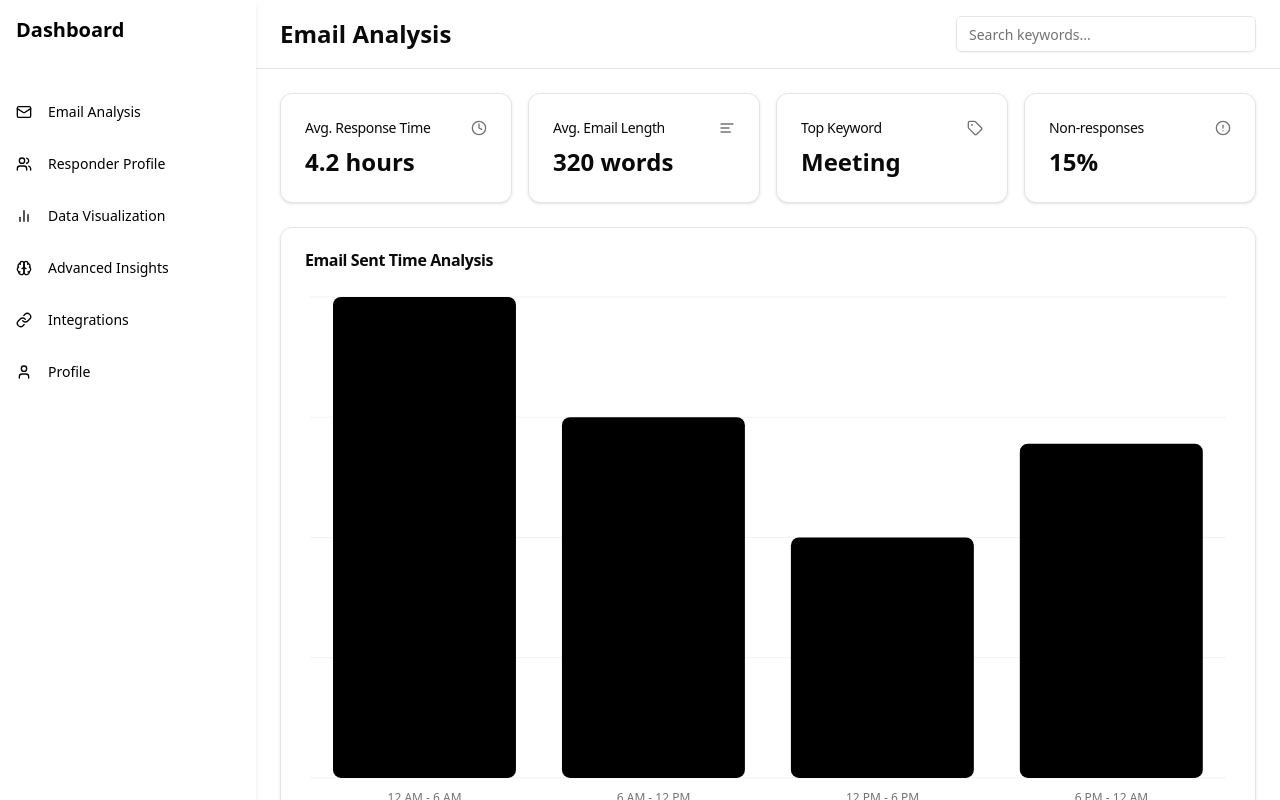
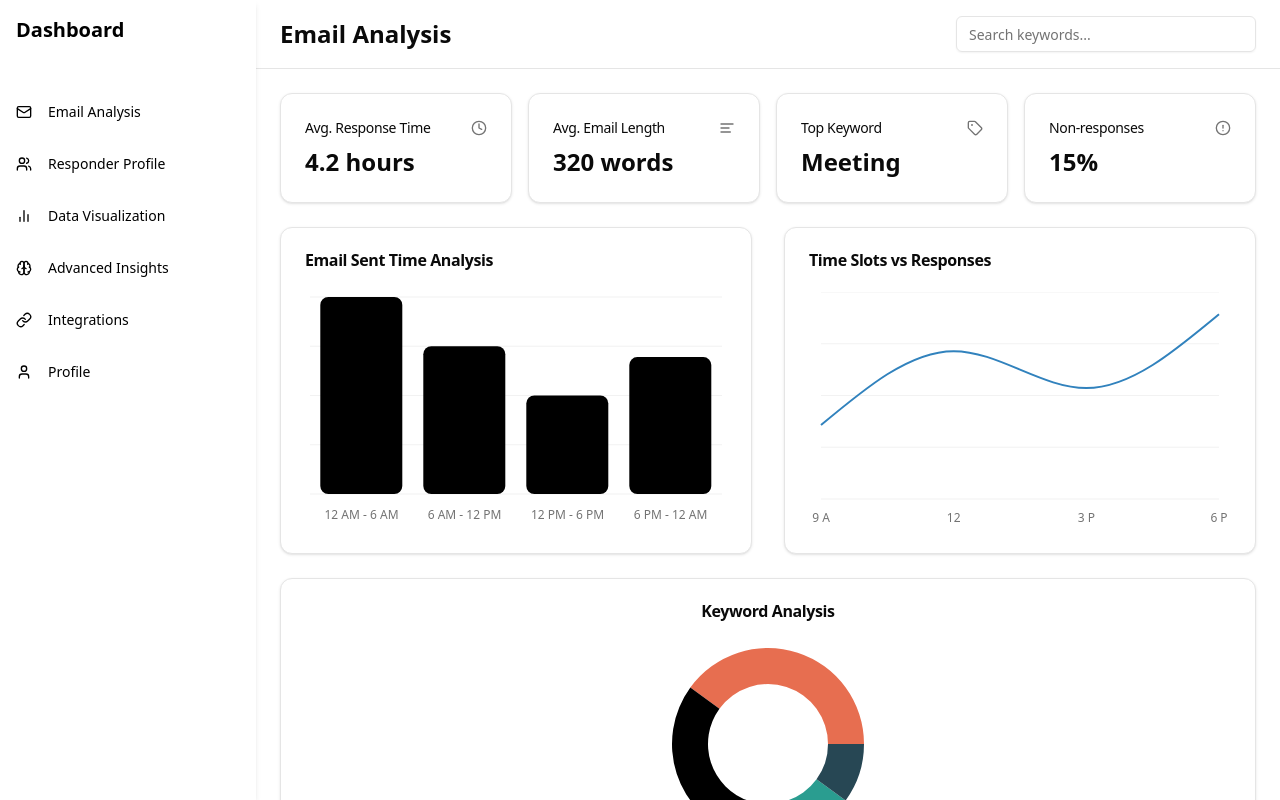
Before and after one commit to yokohailemariam/email-analytics, a React (Vite) app: page /#/dashboard in a window 1280 px wide. Built offline with nearby package versions, Linux system fonts and the light colour scheme.

Commit message:
Refactor LineChart component and add PieChart component
- Refactor LineChart component to improve code structure and remove unused imports
- Add PieChart component to display keyword analysis

```diff
--- a/src/components/charts/LineChart.tsx
+++ b/src/components/charts/LineChart.tsx
@@ -1,16 +1,6 @@
-"use client";
-
-import { TrendingUp } from "lucide-react";
 import { CartesianGrid, Line, LineChart, XAxis } from "recharts";
 
-import {
-  Card,
-  CardContent,
-  CardDescription,
-  CardFooter,
-  CardHeader,
-  CardTitle,
-} from "@/components/ui/card";
+import { Card, CardContent, CardHeader, CardTitle } from "@/components/ui/card";
 import {
   ChartConfig,
   ChartContainer,
@@ -18,30 +8,25 @@ import {
   ChartTooltipContent,
 } from "@/components/ui/chart";
 
-export const description = "A line chart";
+interface LineChartProps {
+  title: string;
+  dataKeyXAxis: string;
+  dataKeyBar: string;
+  chartConfig: ChartConfig;
+  chartData?: unknown[];
+}
 
-const chartData = [
-  { month: "January", desktop: 186 },
-  { month: "February", desktop: 305 },
-  { month: "March", desktop: 237 },
-  { month: "April", desktop: 73 },
-  { month: "May", desktop: 209 },
-  { month: "June", desktop: 214 },
-];
-
-const chartConfig = {
-  desktop: {
-    label: "Desktop",
-    color: "hsl(var(--chart-1))",
-  },
-} satisfies ChartConfig;
-
-export function Component() {
+export function LineChartComponent({
+  title,
+  dataKeyXAxis,
+  dataKeyBar,
+  chartConfig,
+  chartData,
+}: LineChartProps) {
   return (
     <Card>
       <CardHeader>
-        <CardTitle>Line Chart</CardTitle>
-        <CardDescription>January - June 2024</CardDescription>
+        <CardTitle>{title}</CardTitle>
       </CardHeader>
       <CardContent>
         <ChartContainer config={chartConfig}>
@@ -55,7 +40,7 @@ export function Component() {
           >
             <CartesianGrid vertical={false} />
             <XAxis
-              dataKey="month"
+              dataKey={dataKeyXAxis}
               tickLine={false}
               axisLine={false}
               tickMargin={8}
@@ -66,23 +51,15 @@ export function Component() {
               content={<ChartTooltipContent hideLabel />}
             />
             <Line
-              dataKey="desktop"
+              dataKey={dataKeyBar}
               type="natural"
-              stroke="var(--color-desktop)"
+              // stroke="var(--color-desktop)"
               strokeWidth={2}
               dot={false}
             />
           </LineChart>
         </ChartContainer>
       </CardContent>
-      <CardFooter className="flex-col items-start gap-2 text-sm">
-        <div className="flex gap-2 font-medium leading-none">
-          Trending up by 5.2% this month <TrendingUp className="h-4 w-4" />
-        </div>
-        <div className="leading-none text-muted-foreground">
-          Showing total visitors for the last 6 months
-        </div>
-      </CardFooter>
     </Card>
   );
 }
--- /dev/null
+++ b/src/components/charts/PieChart.tsx
@@ -0,0 +1,67 @@
+import { Pie, PieChart } from "recharts";
+import { Card, CardContent, CardHeader, CardTitle } from "@/components/ui/card";
+import {
+  ChartConfig,
+  ChartContainer,
+  ChartTooltip,
+  ChartTooltipContent,
+} from "@/components/ui/chart";
+
+const chartData = [
+  { name: "Meeting", value: 400, fill: "var(--color-Meeting)" },
+  { name: "Proposal", value: 300, fill: "var(--color-Proposal)" },
+  { name: "Budget", value: 200, fill: "var(--color-Budget)" },
+  { name: "Timeline", value: 100, fill: "var(--color-Timeline)" },
+];
+
+const chartConfig = {
+  value: {
+    label: "Visitors",
+  },
+  Meeting: {
+    label: "Meeting",
+    color: "hsl(var(--chart-1))",
+  },
+  Budget: {
+    label: "Budget",
+    color: "hsl(var(--chart-2))",
+  },
+  Timeline: {
+    label: "Timeline",
+    color: "hsl(var(--chart-3))",
+  },
+  other: {
+    label: "Other",
+    color: "hsl(var(--chart-5))",
+  },
+} satisfies ChartConfig;
+
+export function PieChartComponent() {
+  return (
+    <Card className="flex flex-col">
+      <CardHeader className="items-center pb-0">
+        <CardTitle>Keyword Analysis</CardTitle>
+      </CardHeader>
+      <CardContent className="flex-1 pb-0">
+        <ChartContainer
+          config={chartConfig}
+          className="mx-auto aspect-square max-h-[250px]"
+        >
+          <PieChart>
+            <ChartTooltip
+              cursor={false}
+              content={<ChartTooltipContent hideLabel />}
+            />
+            <Pie
+              data={chartData}
+              dataKey="value"
+              nameKey="name"
+              innerRadius={60}
+              strokeWidth={5}
+            />
+          </PieChart>
+        </ChartContainer>
+      </CardContent>
+    </Card>
+  );
+}
--- a/src/pages/dashboard/dashboard.tsx
+++ b/src/pages/dashboard/dashboard.tsx
@@ -20,6 +20,8 @@ import {
 import { useSidebarDrawState } from "@/hooks/store";
 import { BarChartComponent } from "@/components/charts/BarChart";
 import { ChartConfig } from "@/components/ui/chart";
+import { LineChartComponent } from "@/components/charts/LineChart";
+import { PieChartComponent } from "@/components/charts/PieChart";
 
 const Sidebar = () => {
   const { isOpen, toggleSidebar } = useSidebarDrawState();
@@ -82,12 +84,12 @@ const DashboardTwo = () => {
     { time: "6 PM", responses: 25 },
   ];
 
-  const chartData3 = [
-    { name: "Meeting", value: 400 },
-    { name: "Proposal", value: 300 },
-    { name: "Budget", value: 200 },
-    { name: "Timeline", value: 100 },
-  ];
+  // const chartData3 = [
+  //   { name: "Meeting", value: 400 },
+  //   { name: "Proposal", value: 300 },
+  //   { name: "Budget", value: 200 },
+  //   { name: "Timeline", value: 100 },
+  // ];
 
   const chartConfig = {
     value: {
@@ -169,6 +171,7 @@ const DashboardTwo = () => {
                 </CardContent>
               </Card>
             </div>
+            <div className="grid grid-cols-1 md:grid-cols-2 gap-8">
               <BarChartComponent
                 title={"Email Sent Time Analysis"}
                 dataKeyXAxis={"name"}
@@ -176,20 +179,16 @@ const DashboardTwo = () => {
                 chartConfig={chartConfig}
                 chartData={chartData}
               />
-            <BarChartComponent
+              <LineChartComponent
                 title={"Time Slots vs Responses"}
                 dataKeyXAxis={"time"}
                 dataKeyBar={"responses"}
                 chartConfig={chartConfig2}
                 chartData={chartData2}
               />
-            <BarChartComponent
-              title={"Keyword Analysis"}
-              dataKeyXAxis={"name"}
-              dataKeyBar={"value"}
-              chartConfig={chartConfig}
-              chartData={chartData3}
-            />
+            </div>
+            <PieChartComponent />
+
             {/* <Card>
               <CardHeader>
                 <CardTitle>Email Sent Time Analysis</CardTitle>
```
Lines whose indentation alone changed are shown as unchanged.
